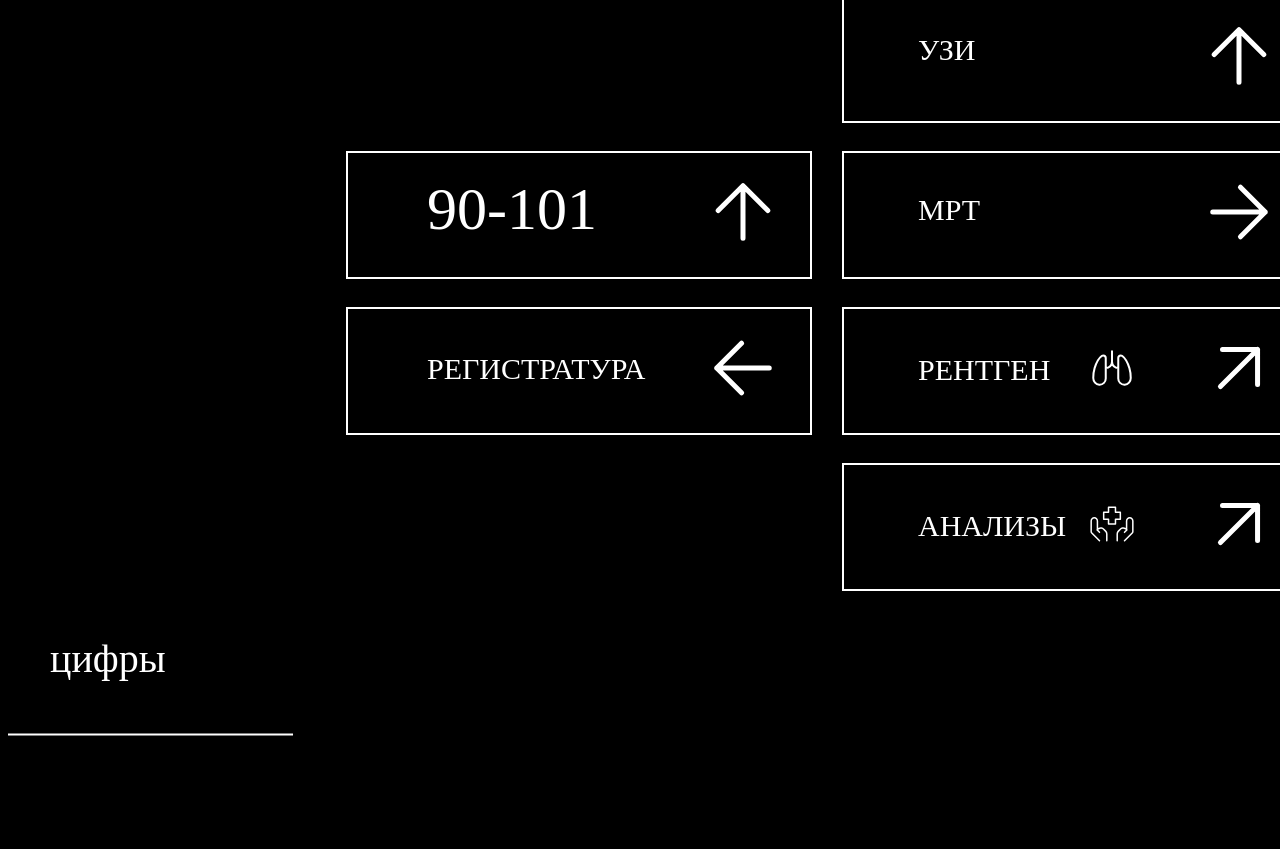
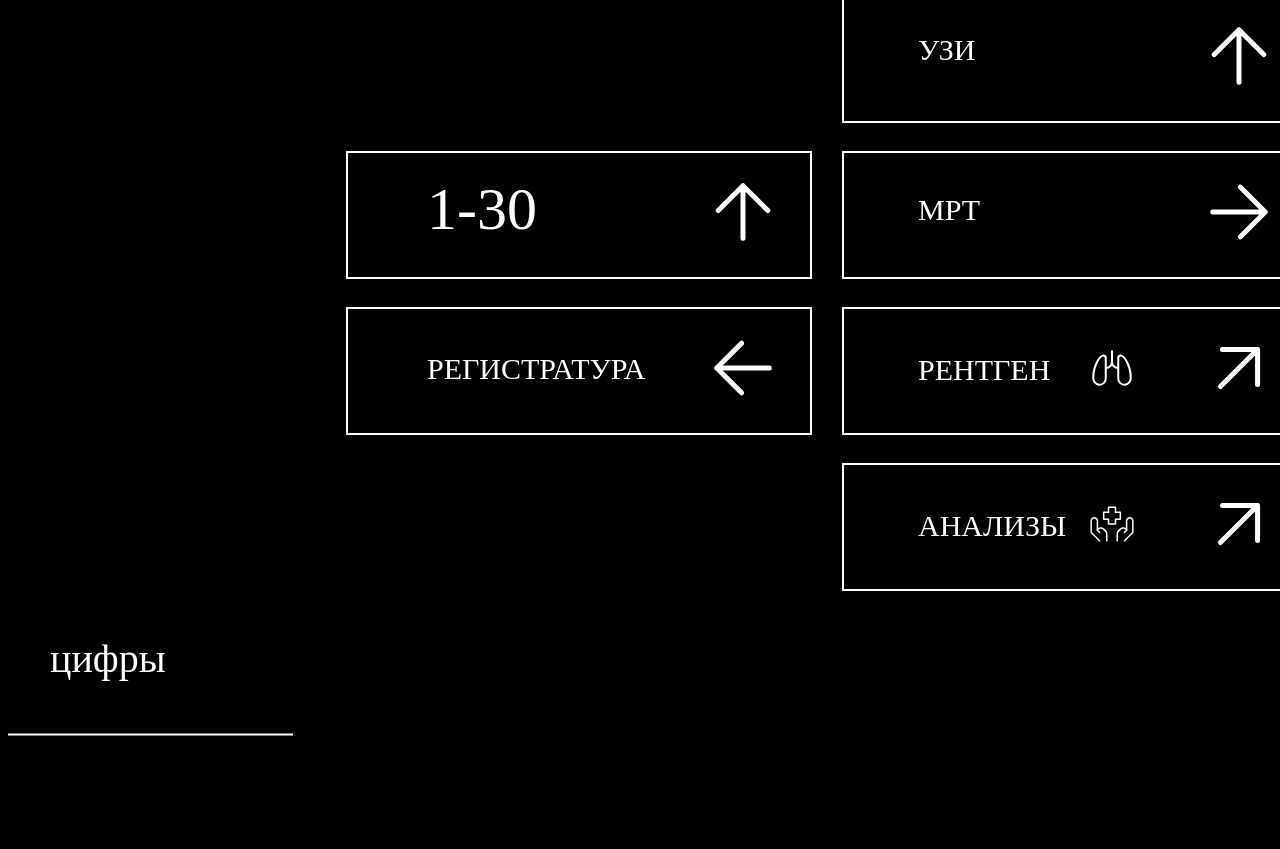
Before and after one commit to milovidova/artpractice, a plain HTML site: page index.html in a window 1280 px wide. Shown: the part 2991-3840 px from the top of the page. Drawn offline with Linux system fonts and the light colour scheme; a small style sheet from the web is missing.

Commit message:
Update index.html

```diff
--- a/index.html
+++ b/index.html
@@ -966,7 +966,7 @@ font-size: 30px;
 font-style: normal;
 font-weight: 400;
 line-height: 40px; /* 133.333% */
-text-transform: uppercase;
+/* text-transform: uppercase; */
 height: 238px;
 flex-shrink: 0;
 position: absolute;
@@ -1155,7 +1155,7 @@ margin-left: 616.69px;
 <div class="clinmed"><p>КЛИНМЕД</p></div>
 <div class="navigate"><img src="navigatepaint.svg" alt="navigate"></div>
 <div class="textcab">
-<div class="firstcab"><p>90-101</p></div>
+<div class="firstcab"><p>1-30</p></div>
 <div class="secondcab"><p>регистратура</p></div>
 <div class="thirdcab"><p>узи</p></div>
 <div class="fourcab"><p>мрт</p></div>
```
